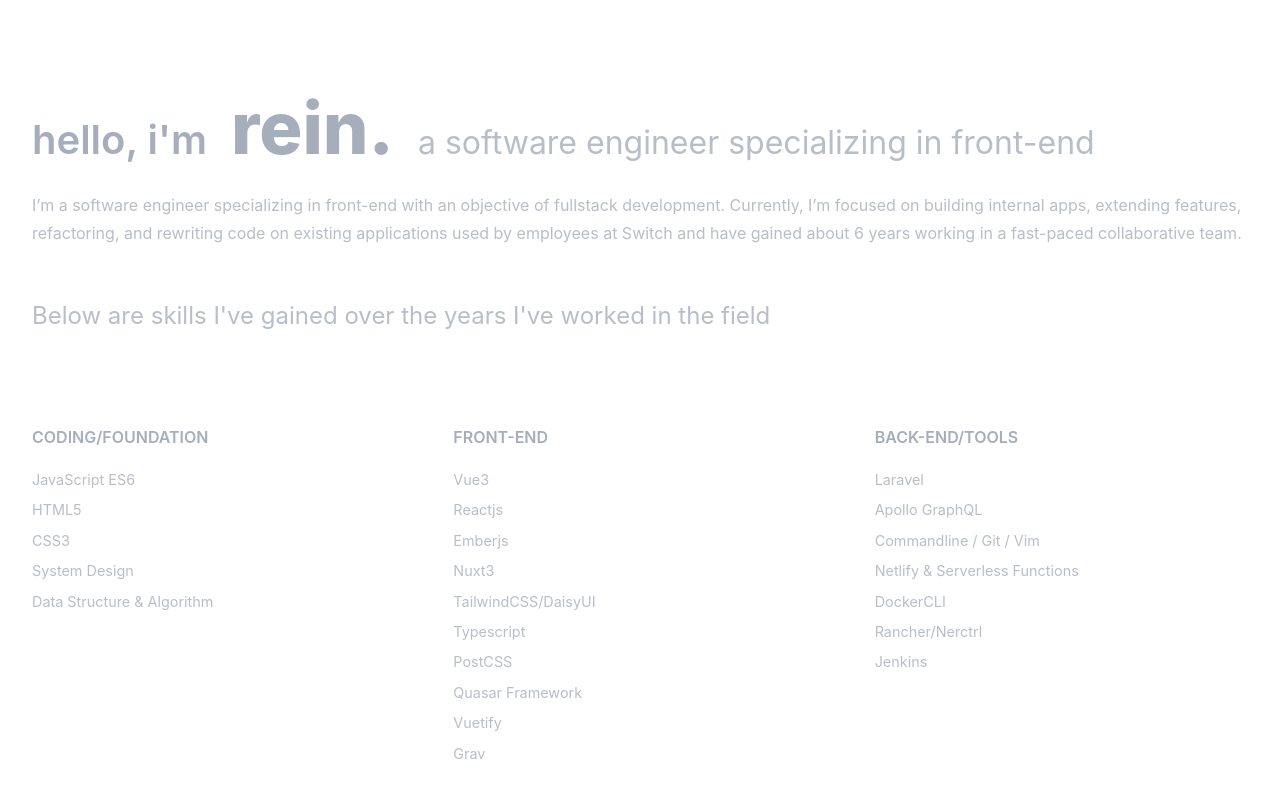
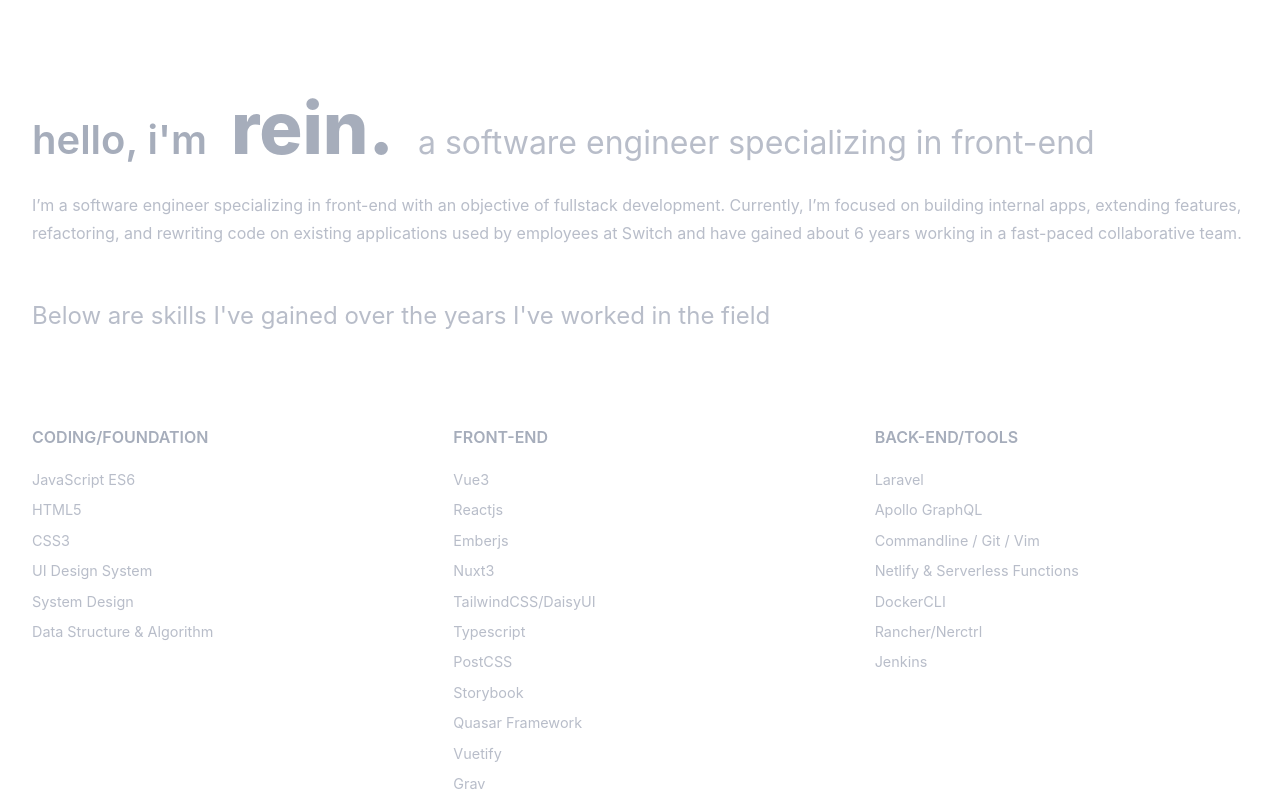
Before and after one commit to rlynjb/ds_ayyy, a Vue app: page / in a window 1280 px wide. Shown: the top 800 px of the page. Built offline with nearby package versions, Linux system fonts and the light colour scheme.

Commit message:
add skills

```diff
--- a/src/views/HomeView.vue
+++ b/src/views/HomeView.vue
@@ -53,6 +53,7 @@ export default {
         { name: 'JavaScript ES6', progress: '100' },
         { name: 'HTML5', progress: "100" },
         { name: 'CSS3', progress:"100" },
+        { name: 'UI Design System', progress: '30' },
         { name: 'System Design', progress: '60' },
         { name: 'Data Structure & Algorithm', progress: '40' }
       ],
@@ -64,6 +65,7 @@ export default {
         { name: 'TailwindCSS/DaisyUI', progress: '90' },
         { name: 'Typescript', progress: '70' },
         { name: 'PostCSS', progress: "50" },
+        { name: 'Storybook', progress: '30' },
         { name: 'Quasar Framework', progress: '80' },
         { name: 'Vuetify', progress: '50' },
         { name: 'Grav', progress: '50' },
```
